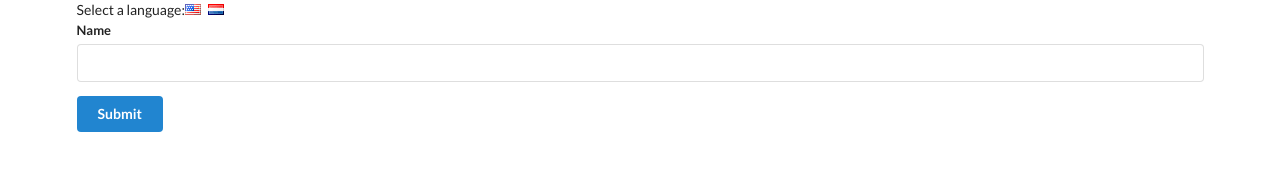
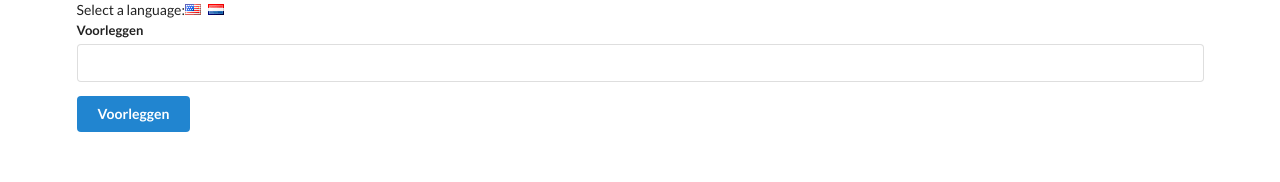
Before and after one commit to chinmay-prajapat/Translate_App, a React (Create React App) app: page / in a window 1280 px wide. Shown: the top 182 px of the page. Built offline with nearby package versions, Linux system fonts and the light colour scheme.

Commit message:
Add language to button

```diff
--- a/src/components/Button.js
+++ b/src/components/Button.js
@@ -4,7 +4,7 @@ class Button extends Component {
   static contextType = LanguageContext;
   render() {
     const text = this.context === "english" ? "Submit" : "Voorleggen";
-    return <button className="ui button primary">Submit</button>;
+    return <button className="ui button primary">{text}</button>;
   }
 }
 export default Button;
--- a/src/components/Field.js
+++ b/src/components/Field.js
@@ -1,9 +1,14 @@
 import React, { Component } from "react";
+import LanguageContext from "../context/LanguageContext";
 class Field extends Component {
+  static contextType = LanguageContext;
+
   render() {
+    const text = this.context === "english" ? "Submit" : "Voorleggen";
+
     return (
       <div className="ui field">
-        <label>Name</label>
+        <label>{text}</label>
         <input />
       </div>
     );
```
